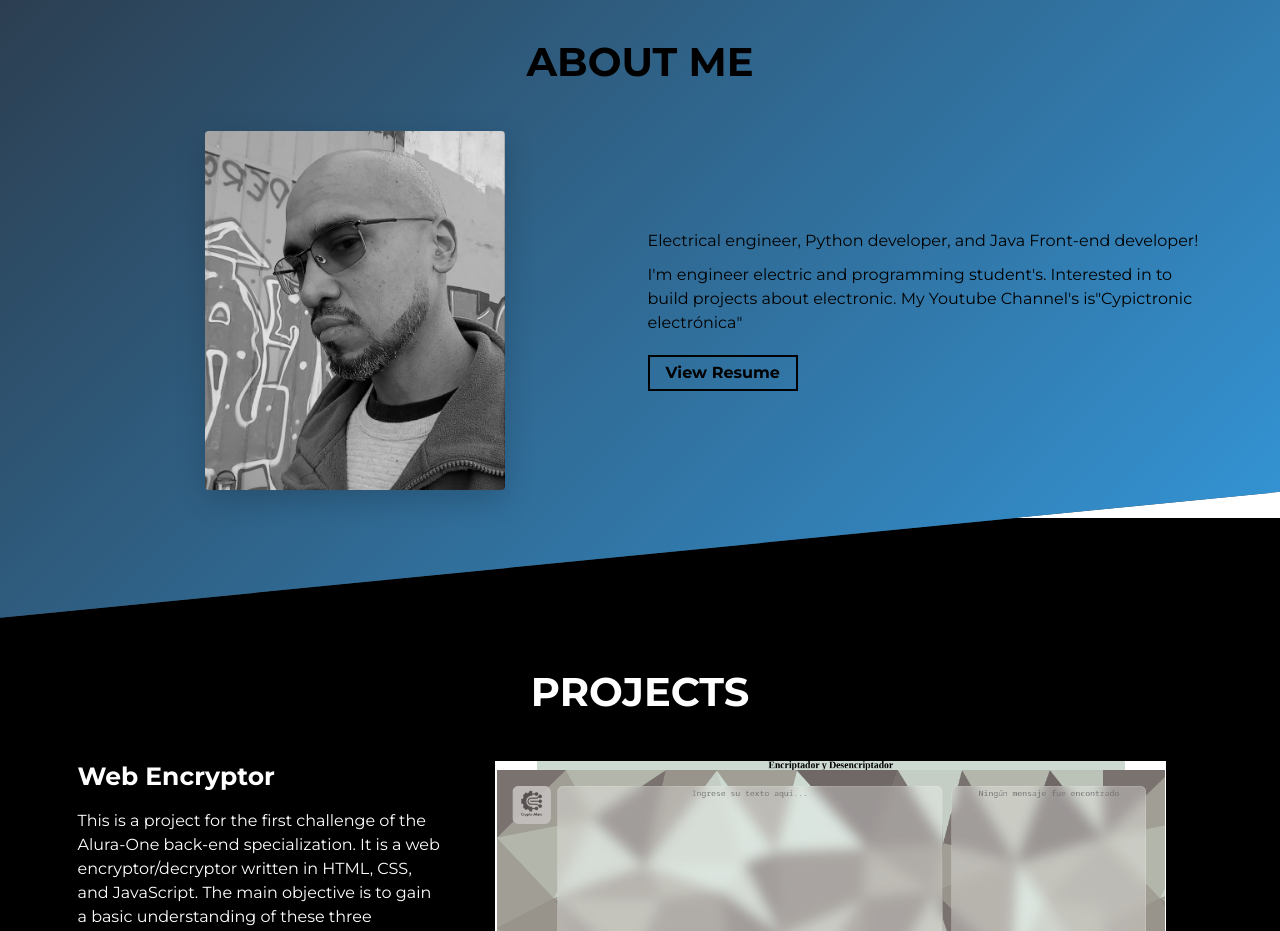
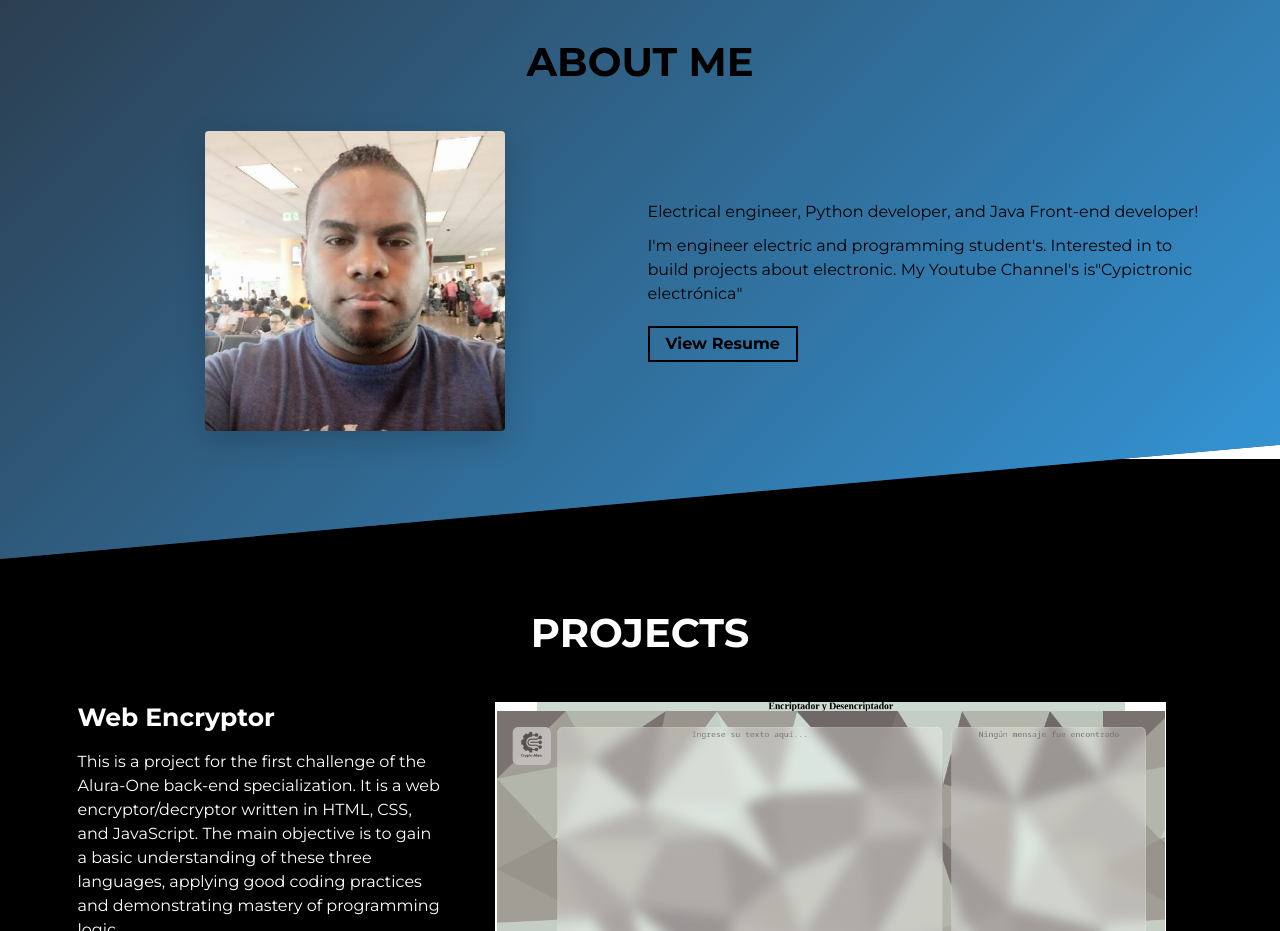
Before and after one commit to cypictronic05/personal-portfolio-2024, a website built with Parcel: page src/index.html in a window 1280 px wide. Shown: the part 840-1771 px from the top of the page. Built offline with nearby package versions, Linux system fonts and the light colour scheme.

Commit message:
actualizar imagen profi index.html

```diff
--- a/src/index.html
+++ b/src/index.html
@@ -73,7 +73,7 @@
                 class="img-fluid rounded shadow-lg"
                 height="auto"
                 width="300px"
-                src="assets/profile.png"
+                src="assets/profi.png"
                 alt="Profile Image"
               />
             </div>
```
Also changed, not shown: src/assets/prof.png (added), src/assets/profi.png (added).
